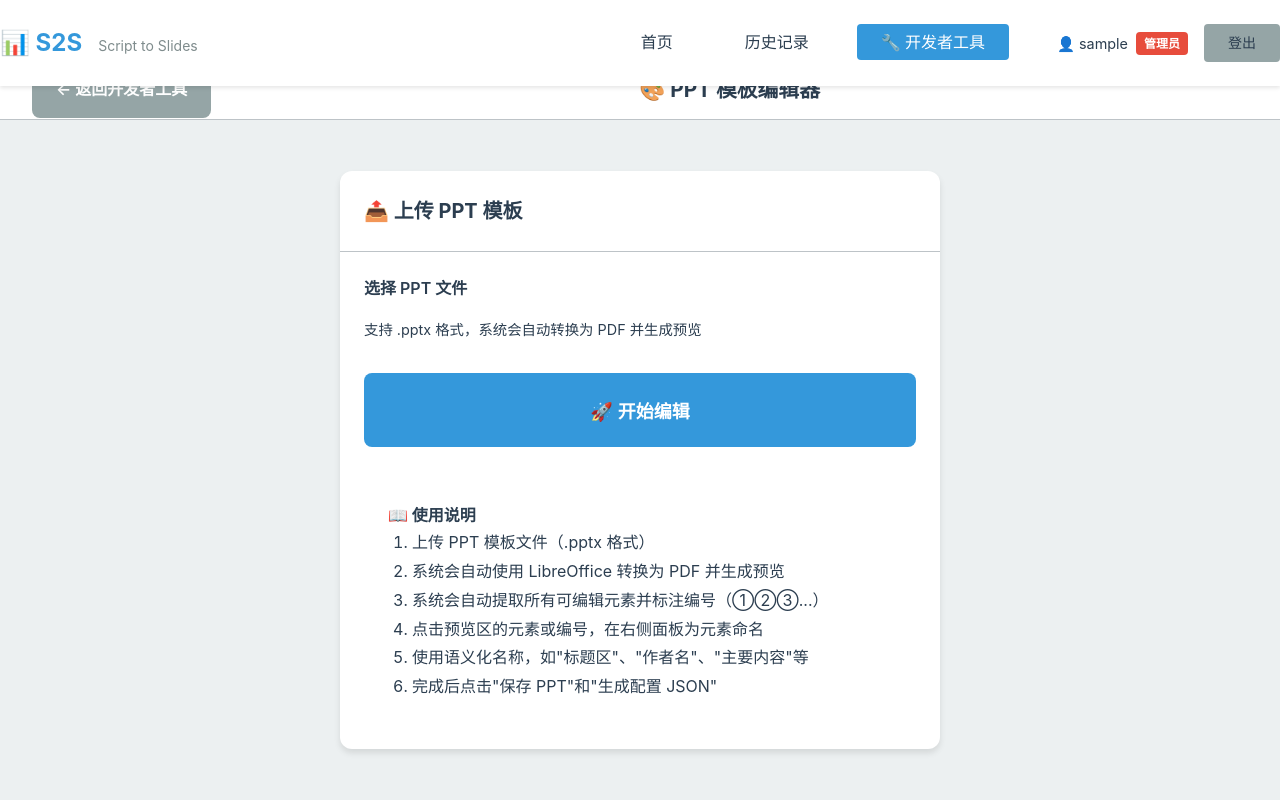
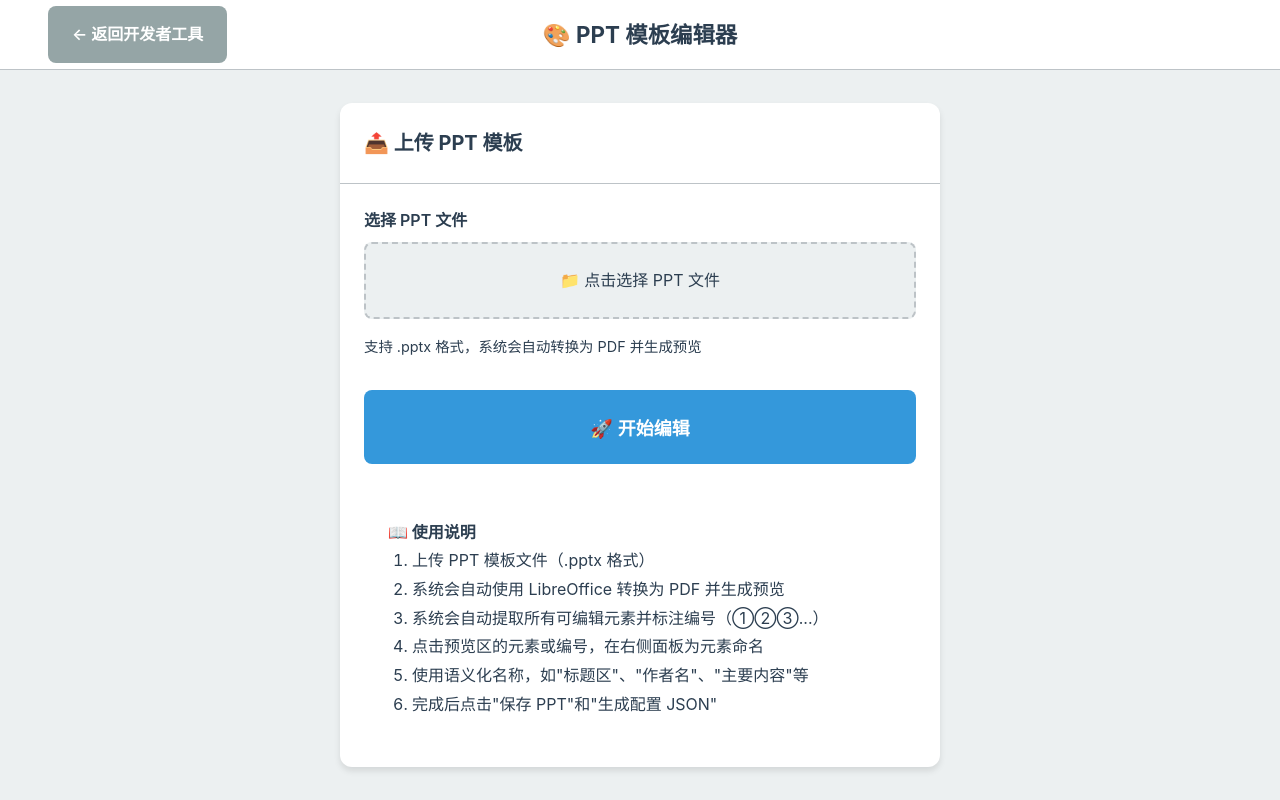
Before and after one commit to bonaparte233/S2S, a Django app: page /developer-tools/template-editor/ in a window 1280 px wide. Run offline with Django 5.2, Linux system fonts and the light colour scheme; the visitor is signed in with stand-in values (Sample User, id 1).

Commit message:
Improve PPT template editor with accurate shape mapping
Enhanced PPT shape extraction to use shape_index for precise mapping and added slide dimensions to API responses. Updated frontend to use slide dimensions for accurate EMU-to-pixel conversion, improved element selection logic, and refined UI layout for fullscreen editing. Permission checks now use 'is_developer' instead of 'can_use_developer_tools'.

```diff
--- a/web/ppt_generator/views.py
+++ b/web/ppt_generator/views.py
@@ -587,7 +587,7 @@ def ai_enrich_template_view(request):
 
 
 @login_required
-@permission_required("ppt_generator.can_use_developer_tools", raise_exception=True)
+@permission_required("ppt_generator.is_developer", raise_exception=True)
 @require_http_methods(["POST"])
 def parse_ppt_template(request):
     """
@@ -673,6 +673,8 @@ def parse_ppt_template(request):
             {
                 "template_id": template_id,
                 "ppt_path": str(ppt_path.relative_to(settings.MEDIA_ROOT)),
+                "slide_width": shapes_data.get("slide_width", 12192000),
+                "slide_height": shapes_data.get("slide_height", 6858000),
                 "pages": pages,
             }
         )
@@ -686,7 +688,7 @@ def parse_ppt_template(request):
 
 
 @login_required
-@permission_required("ppt_generator.can_use_developer_tools", raise_exception=True)
+@permission_required("ppt_generator.is_developer", raise_exception=True)
 @require_http_methods(["POST"])
 def update_shape_name_api(request):
     """
@@ -696,7 +698,7 @@ def update_shape_name_api(request):
         {
             "template_id": "uuid",
             "page_num": 1,
-            "shape_id": 0,
+            "shape_index": 3,  # 元素在 slide.shapes 中的索引
             "new_name": "标题区"
         }
 
@@ -710,10 +712,13 @@ def update_shape_name_api(request):
         data = json.loads(request.body)
         template_id = data.get("template_id")
         page_num = data.get("page_num")
-        shape_id = data.get("shape_id")
+        # 支持新的 shape_index 参数，同时兼容旧的 shape_id
+        shape_index = data.get("shape_index", data.get("shape_id"))
         new_name = data.get("new_name")
 
-        if not all([template_id, page_num is not None, shape_id is not None, new_name]):
+        if not all(
+            [template_id, page_num is not None, shape_index is not None, new_name]
+        ):
             return JsonResponse({"error": "缺少必要参数"}, status=400)
 
         # 获取 PPT 文件路径
@@ -724,7 +729,7 @@ def update_shape_name_api(request):
             return JsonResponse({"error": "找不到 PPT 文件"}, status=404)
 
         # 更新元素名称
-        update_shape_name(ppt_files[0], page_num, shape_id, new_name)
+        update_shape_name(ppt_files[0], page_num, shape_index, new_name)
 
         return JsonResponse({"success": True})
 
@@ -737,7 +742,7 @@ def update_shape_name_api(request):
 
 
 @login_required
-@permission_required("ppt_generator.can_use_developer_tools", raise_exception=True)
+@permission_required("ppt_generator.is_developer", raise_exception=True)
 @require_http_methods(["POST"])
 def generate_template_config(request):
     """
@@ -810,7 +815,7 @@ def generate_template_config(request):
 
 
 @login_required
-@permission_required("ppt_generator.can_use_developer_tools", raise_exception=True)
+@permission_required("ppt_generator.is_developer", raise_exception=True)
 @require_http_methods(["GET"])
 def download_template_ppt(request, template_id):
     """
@@ -850,7 +855,7 @@ def download_template_ppt(request, template_id):
 
 
 @login_required
-@permission_required("ppt_generator.can_use_developer_tools", raise_exception=True)
+@permission_required("ppt_generator.is_developer", raise_exception=True)
 @require_http_methods(["POST"])
 def toggle_shape_visibility(request):
     """
@@ -860,7 +865,7 @@ def toggle_shape_visibility(request):
         {
             "template_id": "uuid",
             "page_num": 1,
-            "shape_id": 0,
+            "shape_index": 3,  # 元素在 slide.shapes 中的索引
             "is_hidden": true
         }
 
@@ -875,14 +880,15 @@ def toggle_shape_visibility(request):
         data = json.loads(request.body)
         template_id = data.get("template_id")
         page_num = data.get("page_num")
-        shape_id = data.get("shape_id")
+        # 支持新的 shape_index 参数，同时兼容旧的 shape_id
+        shape_index = data.get("shape_index", data.get("shape_id"))
         is_hidden = data.get("is_hidden")
 
         if not all(
             [
                 template_id,
                 page_num is not None,
-                shape_id is not None,
+                shape_index is not None,
                 is_hidden is not None,
             ]
         ):
--- a/web/static/js/template-editor.js
+++ b/web/static/js/template-editor.js
@@ -9,7 +9,7 @@
  */
 
 class CanvasPreview {
-    constructor(canvasId, screenshotUrl, shapesData) {
+    constructor(canvasId, screenshotUrl, shapesData, slideWidth, slideHeight) {
         this.canvas = document.getElementById(canvasId);
         if (!this.canvas) {
             console.error('Canvas element not found:', canvasId);
@@ -19,6 +19,10 @@ class CanvasPreview {
         this.ctx = this.canvas.getContext('2d');
         this.screenshotUrl = screenshotUrl;
         this.shapes = shapesData || [];
+
+        // 幻灯片原始尺寸（EMU 单位）
+        this.slideWidth = slideWidth || 12192000;  // 默认 16:9 宽度
+        this.slideHeight = slideHeight || 6858000; // 默认 16:9 高度
 
         // 状态
         this.selectedShapeId = null;
@@ -30,9 +34,12 @@ class CanvasPreview {
         this.lastMouseX = 0;
         this.lastMouseY = 0;
 
+        // 图片实际尺寸（加载后设置）
+        this.imageWidth = 0;
+        this.imageHeight = 0;
+
         // 常量
         this.EMU_PER_INCH = 914400;
-        this.DPI = 300;
 
         this.init();
     }
@@ -42,6 +49,8 @@ class CanvasPreview {
         const img = new Image();
         img.onload = () => {
             this.screenshot = img;
+            this.imageWidth = img.width;
+            this.imageHeight = img.height;
             this.canvas.width = img.width;
             this.canvas.height = img.height;
             this.render();
@@ -61,6 +70,18 @@ class CanvasPreview {
             this.isPanning = false;
             this.canvas.style.cursor = 'crosshair';
         });
+    }
+
+    /**
+     * 将 EMU 坐标转换为图片像素坐标
+     * 使用幻灯片尺寸和图片尺寸的比例进行缩放
+     */
+    emuToPixel(emuValue, isWidth) {
+        if (isWidth) {
+            return (emuValue / this.slideWidth) * this.imageWidth;
+        } else {
+            return (emuValue / this.slideHeight) * this.imageHeight;
+        }
     }
 
     render() {
@@ -87,10 +108,11 @@ class CanvasPreview {
     }
 
     drawShape(shape, number) {
-        const x = shape.left / this.EMU_PER_INCH * this.DPI;
-        const y = shape.top / this.EMU_PER_INCH * this.DPI;
-        const w = shape.width / this.EMU_PER_INCH * this.DPI;
-        const h = shape.height / this.EMU_PER_INCH * this.DPI;
+        // 使用比例缩放而不是固定 DPI
+        const x = this.emuToPixel(shape.left, true);
+        const y = this.emuToPixel(shape.top, false);
+        const w = this.emuToPixel(shape.width, true);
+        const h = this.emuToPixel(shape.height, false);
 
         // 确定状态
         const isSelected = this.selectedShapeId === shape.shape_id;
@@ -157,6 +179,35 @@ class CanvasPreview {
         this.ctx.fillText(number, circleX, circleY);
     }
 
+    /**
+     * 查找包含指定点的所有元素，并按面积排序（小的在前）
+     * 这样可以优先选择较小的元素，避免大元素遮挡小元素
+     */
+    findShapesAtPoint(x, y) {
+        const matchingShapes = [];
+
+        for (const shape of this.shapes) {
+            if (shape.is_hidden) continue;
+
+            const sx = this.emuToPixel(shape.left, true);
+            const sy = this.emuToPixel(shape.top, false);
+            const sw = this.emuToPixel(shape.width, true);
+            const sh = this.emuToPixel(shape.height, false);
+
+            if (x >= sx && x <= sx + sw && y >= sy && y <= sy + sh) {
+                matchingShapes.push({
+                    shape,
+                    area: sw * sh
+                });
+            }
+        }
+
+        // 按面积排序，小的在前（优先选择小元素）
+        matchingShapes.sort((a, b) => a.area - b.area);
+
+        return matchingShapes.map(m => m.shape);
+    }
+
     handleClick(e) {
         if (this.isPanning) return;
 
@@ -164,20 +215,12 @@ class CanvasPreview {
         const x = (e.clientX - rect.left - this.offsetX) / this.scale;
         const y = (e.clientY - rect.top - this.offsetY) / this.scale;
 
-        // 查找点击的元素
-        const clickedShape = this.shapes.find(shape => {
-            if (shape.is_hidden) return false;
+        // 查找点击的元素（优先选择较小的元素）
+        const matchingShapes = this.findShapesAtPoint(x, y);
 
-            const sx = shape.left / this.EMU_PER_INCH * this.DPI;
-            const sy = shape.top / this.EMU_PER_INCH * this.DPI;
-            const sw = shape.width / this.EMU_PER_INCH * this.DPI;
-            const sh = shape.height / this.EMU_PER_INCH * this.DPI;
-
-            return x >= sx && x <= sx + sw && y >= sy && y <= sy + sh;
-        });
-
-        if (clickedShape) {
-            this.selectShape(clickedShape);
+        if (matchingShapes.length > 0) {
+            // 选择最小的元素
+            this.selectShape(matchingShapes[0]);
         }
     }
 
@@ -197,21 +240,12 @@ class CanvasPreview {
         const x = (e.clientX - rect.left - this.offsetX) / this.scale;
         const y = (e.clientY - rect.top - this.offsetY) / this.scale;
 
-        // 查找悬停的元素
-        const hoveredShape = this.shapes.find(shape => {
-            if (shape.is_hidden) return false;
+        // 查找悬停的元素（优先选择较小的元素）
+        const matchingShapes = this.findShapesAtPoint(x, y);
 
-            const sx = shape.left / this.EMU_PER_INCH * this.DPI;
-            const sy = shape.top / this.EMU_PER_INCH * this.DPI;
-            const sw = shape.width / this.EMU_PER_INCH * this.DPI;
-            const sh = shape.height / this.EMU_PER_INCH * this.DPI;
-
-            return x >= sx && x <= sx + sw && y >= sy && y <= sy + sh;
-        });
-
-        if (hoveredShape) {
+        if (matchingShapes.length > 0) {
             this.canvas.style.cursor = 'pointer';
-            this.hoveredShapeId = hoveredShape.shape_id;
+            this.hoveredShapeId = matchingShapes[0].shape_id;
         } else {
             this.canvas.style.cursor = this.isPanning ? 'grabbing' : 'crosshair';
             this.hoveredShapeId = null;
--- a/web/templates/ppt_generator/template_editor.html
+++ b/web/templates/ppt_generator/template_editor.html
@@ -5,42 +5,80 @@
 
 {% block extra_css %}
 <style>
-    /* 隐藏默认的容器，使用全屏布局 */
-    .container {
+    /* 模板编辑器全屏布局 */
+    html,
+    body {
+        height: 100%;
+        margin: 0;
+        overflow: hidden;
+    }
+
+    /* 隐藏主页导航栏，编辑器有自己的顶栏 */
+    .navbar {
+        display: none !important;
+    }
+
+    /* 覆盖 base.html 中的容器样式 */
+    .main-content {
+        padding: 0 !important;
+        display: flex;
+        flex-direction: column;
+        flex: 1;
+        min-height: 0;
+        /* 重要：允许 flex 子元素收缩 */
+    }
+
+    .main-content>.container {
         max-width: 100% !important;
         padding: 0 !important;
         margin: 0 !important;
+        flex: 1;
+        display: flex;
+        flex-direction: column;
+        min-height: 0;
+        /* 重要：允许 flex 子元素收缩 */
+    }
+
+    .footer {
+        display: none !important;
     }
 
     /* 全屏编辑器容器 */
     .template-editor-fullscreen-container {
-        position: fixed;
-        top: 60px;
-        /* 导航栏高度 */
-        left: 0;
-        right: 0;
-        bottom: 0;
+        flex: 1;
         background: var(--bg-color);
         display: flex;
         flex-direction: column;
+        overflow: hidden;
+        min-height: 0;
+        /* 重要：允许 flex 子元素收缩 */
     }
 
     /* 顶部工具栏 */
     .editor-toolbar {
-        height: 60px;
+        height: 70px;
         background: white;
         border-bottom: 1px solid var(--border-color);
-        display: flex;
+        display: grid;
+        grid-template-columns: 1fr auto 1fr;
         align-items: center;
-        justify-content: space-between;
-        padding: 0 var(--spacing-lg);
+        padding: 0 var(--spacing-xl);
         flex-shrink: 0;
+    }
+
+    .editor-toolbar>div:first-child {
+        justify-self: start;
     }
 
     .editor-toolbar h2 {
         margin: 0;
-        font-size: 1.3rem;
+        font-size: 1.4rem;
         color: var(--text-primary);
+        text-align: center;
+    }
+
+    .editor-toolbar>div:last-child {
+        justify-self: end;
     }
 
     .toolbar-actions {
@@ -53,6 +91,8 @@
         flex: 1;
         display: flex;
         overflow: hidden;
+        min-height: 0;
+        /* 重要：允许 flex 子元素收缩 */
     }
 
     /* 左侧页面列表 */
@@ -71,6 +111,8 @@
         display: flex;
         flex-direction: column;
         overflow: hidden;
+        min-height: 0;
+        /* 重要：允许 flex 子元素收缩 */
     }
 
     .canvas-toolbar {
@@ -91,6 +133,8 @@
         display: flex;
         align-items: center;
         justify-content: center;
+        min-height: 0;
+        /* 重要：允许 flex 子元素收缩 */
     }
 
     /* 右侧属性面板 */
@@ -225,7 +269,12 @@
                     {% csrf_token %}
                     <div class="form-group">
                         <label class="form-label">选择 PPT 文件</label>
-                        <input type="file" name="ppt_file" accept=".pptx" class="text-input" required>
+                        <div class="file-upload-wrapper">
+                            <input type="file" id="pptFileInput" name="ppt_file" accept=".pptx" required>
+                            <label for="pptFileInput" class="file-upload-label">
+                                <span id="fileNameDisplay">📁 点击选择 PPT 文件</span>
+                            </label>
+                        </div>
                         <p style="margin-top: var(--spacing-sm); font-size: 0.9rem; color: var(--text-secondary);">
                             支持 .pptx 格式，系统会自动转换为 PDF 并生成预览
                         </p>
@@ -283,6 +332,18 @@
             <div
                 style="padding: var(--spacing-md); border-bottom: 1px solid var(--border-color); background: var(--bg-secondary);">
                 <h4 style="margin: 0; font-size: 0.95rem;">📑 页面列表</h4>
+            </div>
+            <!-- 进度条 -->
+            <div
+                style="padding: var(--spacing-sm); border-bottom: 1px solid var(--border-color); background: var(--bg-color);">
+                <div style="font-size: 0.85rem; color: var(--text-secondary); margin-bottom: 0.25rem;">
+                    已命名: <span id="namedCount">0 / 0</span> (<span id="progressPercent">0%</span>)
+                </div>
+                <div style="height: 4px; background: var(--border-color); border-radius: 2px; overflow: hidden;">
+                    <div id="progressBar"
+                        style="height: 100%; background: var(--success-color); width: 0%; transition: width 0.3s ease;">
+                    </div>
+                </div>
             </div>
             <div id="pageList">
                 <!-- Pages will be populated here -->
@@ -342,6 +403,8 @@
 {% load static %}
 <script src="{% static 'js/template-editor.js' %}"></script>
 <script>
+    console.log('🚀 模板编辑器脚本开始加载...');
+
     // ========================================
     // Template Editor State
     // ========================================
@@ -349,6 +412,8 @@
     let templateEditorState = {
         templateId: null,
         pptPath: null,
+        slideWidth: 12192000,   // 幻灯片宽度（EMU）
+        slideHeight: 6858000,   // 幻灯片高度（EMU）
         pages: [],
         currentPageNum: 1,
         canvasPreview: null,
@@ -470,12 +535,19 @@
     // Template Upload
     // ========================================
 
-    document.getElementById('uploadTemplateForm')?.addEventListener('submit', async function (e) {
+    const uploadForm = document.getElementById('uploadTemplateForm');
+    console.log('📋 表单元素:', uploadForm);
+
+    if (uploadForm) {
+        uploadForm.addEventListener('submit', async function (e) {
+            console.log('📤 表单提交事件触发');
             e.preventDefault();
 
             const formData = new FormData(this);
             const pptFile = formData.get('ppt_file');
-        if (!pptFile) {
+            console.log('📄 文件:', pptFile ? pptFile.name : '未选择');
+
+            if (!pptFile || pptFile.size === 0) {
                 showWarning('请选择 PPT 文件');
                 return;
             }
@@ -487,29 +559,38 @@
             submitBtn.textContent = '⏳ 处理中...';
 
             try {
+                console.log('🔄 开始上传...');
                 showLoading('📤 正在上传 PPT 文件...');
 
                 const response = await fetch('/developer-tools/parse-ppt/', {
                     method: 'POST',
+                    headers: {
+                        'X-CSRFToken': getCookie('csrftoken')
+                    },
                     body: formData
                 });
 
+                console.log('📡 响应状态:', response.status);
                 document.getElementById('loadingMessage').textContent = '🔄 正在使用 LibreOffice 转换 PDF...';
 
                 const data = await response.json();
+                console.log('📦 响应数据:', data);
 
                 if (response.ok) {
                     document.getElementById('loadingMessage').textContent = '🖼️ 正在生成预览图片...';
 
                     templateEditorState.templateId = data.template_id;
                     templateEditorState.pptPath = data.ppt_path;
+                    // 保存幻灯片尺寸（用于正确计算元素位置）
+                    templateEditorState.slideWidth = data.slide_width || 12192000;
+                    templateEditorState.slideHeight = data.slide_height || 6858000;
                     templateEditorState.pages = data.pages;
                     templateEditorState.currentPageNum = 1;
                     templateEditorState.imageCache.clear();
 
                     // 显示编辑器
                     document.getElementById('uploadSection').style.display = 'none';
-                document.getElementById('editorSection').style.display = 'block';
+                    document.getElementById('editorSection').style.display = 'flex';
 
                     // 渲染页面列表
                     renderPageList();
@@ -532,6 +613,29 @@
                 submitBtn.textContent = originalText;
             }
         });
+        console.log('✅ 表单事件监听器已绑定');
+    } else {
+        console.error('❌ 未找到表单元素 #uploadTemplateForm');
+    }
+
+    // ========================================
+    // File Input Display
+    // ========================================
+
+    const fileInput = document.getElementById('pptFileInput');
+    const fileNameDisplay = document.getElementById('fileNameDisplay');
+
+    if (fileInput && fileNameDisplay) {
+        fileInput.addEventListener('change', function () {
+            if (this.files && this.files[0]) {
+                fileNameDisplay.textContent = '📄 ' + this.files[0].name;
+                fileNameDisplay.style.color = 'var(--success-color)';
+            } else {
+                fileNameDisplay.textContent = '📁 点击选择 PPT 文件';
+                fileNameDisplay.style.color = '';
+            }
+        });
+    }
 
     // ========================================
     // Page List Rendering
@@ -618,12 +722,17 @@
         if (templateEditorState.canvasPreview) {
             templateEditorState.canvasPreview.screenshotUrl = page.image_url;
             templateEditorState.canvasPreview.shapes = page.shapes;
+            // 更新幻灯片尺寸（以防不同模板尺寸不同）
+            templateEditorState.canvasPreview.slideWidth = templateEditorState.slideWidth;
+            templateEditorState.canvasPreview.slideHeight = templateEditorState.slideHeight;
             templateEditorState.canvasPreview.init();
         } else {
             templateEditorState.canvasPreview = new CanvasPreview(
                 'previewCanvas',
                 page.image_url,
-                page.shapes
+                page.shapes,
+                templateEditorState.slideWidth,
+                templateEditorState.slideHeight
             );
 
             // 监听元素选中事件
@@ -834,6 +943,15 @@
             return;
         }
 
+        // 找到对应的 shape
+        const page = templateEditorState.pages.find(p => p.page_num === templateEditorState.currentPageNum);
+        const shape = page.shapes.find(s => s.shape_id === shapeId);
+
+        if (!shape) {
+            showError('找不到元素');
+            return;
+        }
+
         try {
             const response = await fetch('/developer-tools/update-shape-name/', {
                 method: 'POST',
@@ -844,7 +962,7 @@
                 body: JSON.stringify({
                     template_id: templateEditorState.templateId,
                     page_num: templateEditorState.currentPageNum,
-                    shape_id: shapeId,
+                    shape_index: shape.shape_index,  // 使用 shape_index 而不是 shape_id
                     new_name: newName
                 })
             });
@@ -852,8 +970,6 @@
             const data = await response.json();
 
             if (response.ok) {
-                const page = templateEditorState.pages.find(p => p.page_num === templateEditorState.currentPageNum);
-                const shape = page.shapes.find(s => s.shape_id === shapeId);
                 shape.name = newName;
                 shape.is_named = true;
 
@@ -890,7 +1006,7 @@
                 body: JSON.stringify({
                     template_id: templateEditorState.templateId,
                     page_num: templateEditorState.currentPageNum,
-                    shape_id: shapeId,
+                    shape_index: shape.shape_index,  // 使用 shape_index 而不是 shape_id
                     is_hidden: newHiddenState
                 })
             });
@@ -947,6 +1063,10 @@
 
     document.getElementById('zoomOutBtn')?.addEventListener('click', () => {
         templateEditorState.canvasPreview?.zoomOut();
+    });
+
+    document.getElementById('fitToWindowBtn')?.addEventListener('click', () => {
+        templateEditorState.canvasPreview?.fitToWindow();
     });
 
     // Upload new template
```
Also changed, not shown: web/ppt_generator/utils/ppt_parser.py (+87 -33 lines). Lines whose indentation alone changed are shown as unchanged.
